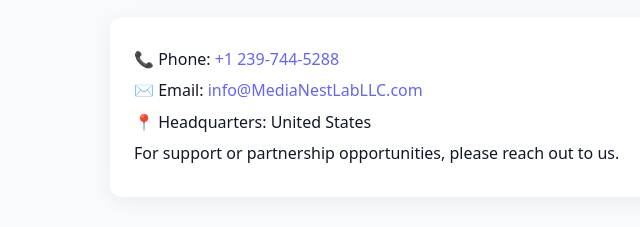
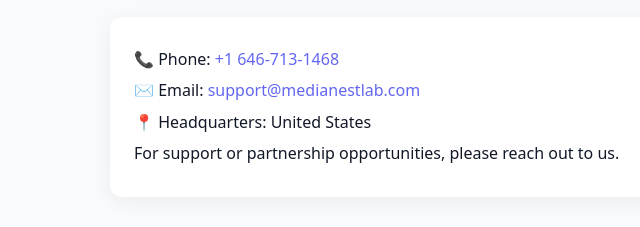
Before and after one commit to SoftwareDev1014/medianestlab.github.io, a plain HTML site: page index.html in a window 1280 px wide. Shown: the part 1957-2184 px from the top of the page, 0-640 px from the left. Drawn offline with Linux system fonts and the light colour scheme.

Commit message:
update contact info

```diff
--- a/index.html
+++ b/index.html
@@ -107,8 +107,8 @@
     <section>
       <h2>Contact Us</h2>
       <div class="card contact">
-        <p>📞 Phone: <a href="tel:+12397445288">+1 239-744-5288</a></p>
-        <p>✉️ Email: <a href="mailto:info@MediaNestLabLLC.com">info@MediaNestLabLLC.com</a></p>
+        <p>📞 Phone: <a href="tel:+239-744-5288">+1 646-713-1468</a></p>
+        <p>✉️ Email: <a href="mailto:support@medianestlab.com">support@medianestlab.com</a></p>
         <p>📍 Headquarters: United States</p>
         <p>For support or partnership opportunities, please reach out to us.</p>
       </div>
```
